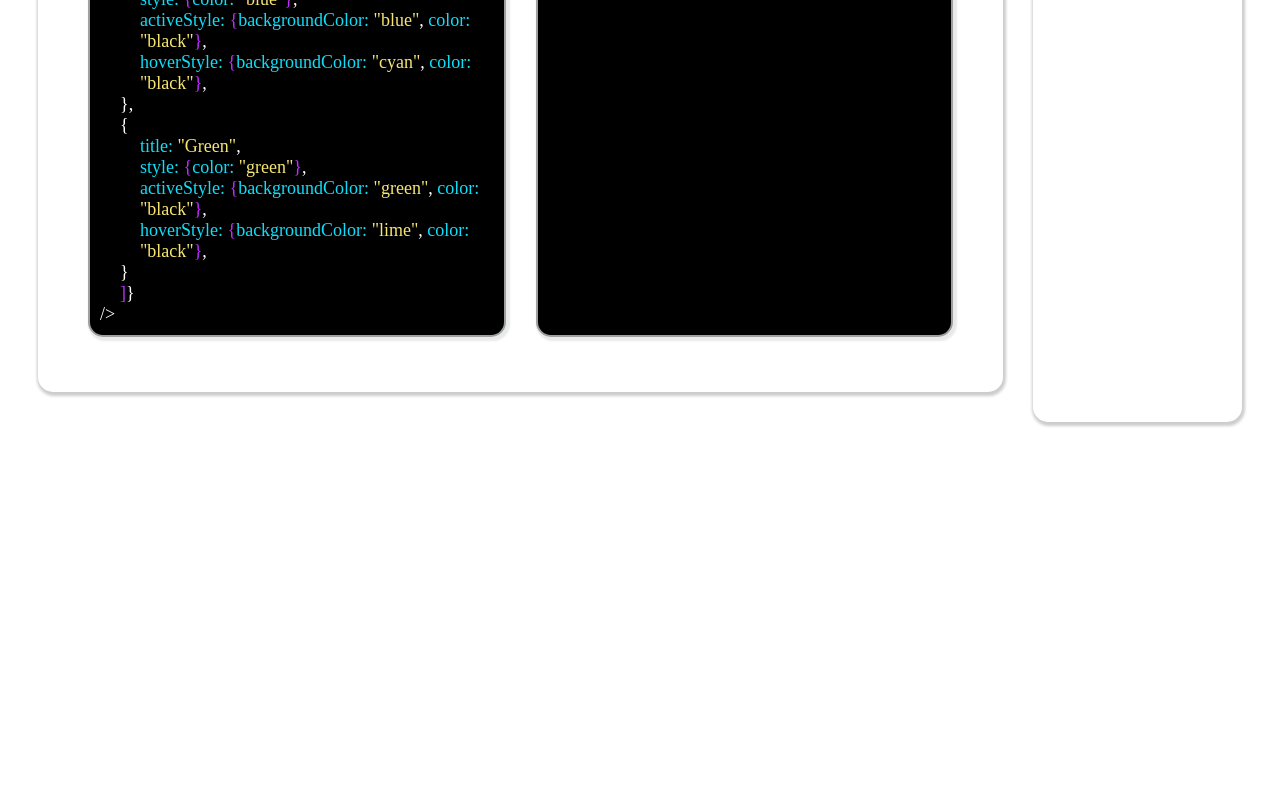
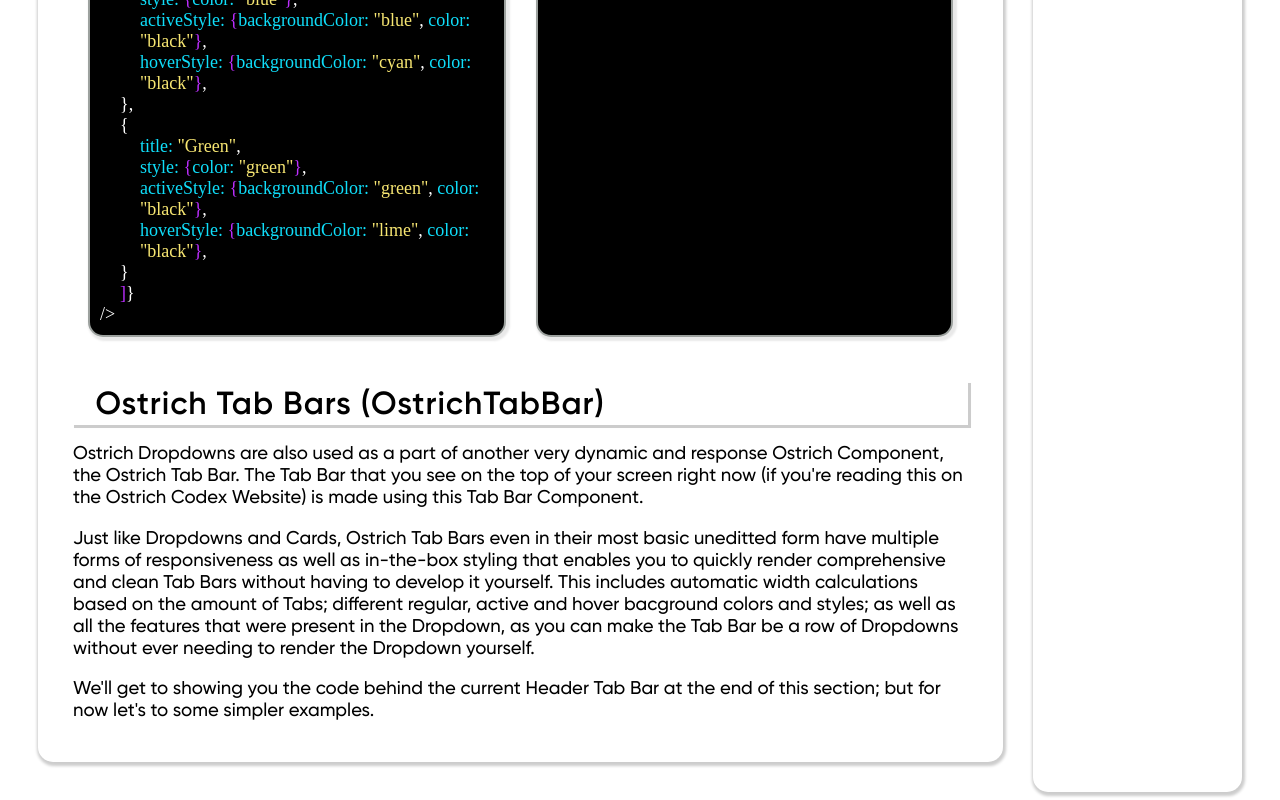
Before and after one commit to NLanese/the-codex, a Next.js app: page /showcases/ostrich-components/ostrich-showcase in a window 1280 px wide. Shown: the part 3639-4439 px from the top of the page. Before the commit the page ends 4069 px from the top, so only its background shows below. Built offline with nearby package versions, Linux system fonts and the light colour scheme.

Commit message:
showcase adding dropdown

```diff
--- a/components/global/headerBar.js
+++ b/components/global/headerBar.js
@@ -89,24 +89,33 @@ export const HeaderBar = ({
             return(
                 <OstrichTabBar
                 startingTabByTitle={tabBar}
-
                 tabs={tabs}
-
                 style={{
                     display: "flex",
                     height: 50, width: '99%',
-                    backgroundColor: '#11013b', boxShadow:'5px 10px 30px 5px rgba(40, 40, 40, 0.4)',
+                    backgroundColor: '#11013b',
+                    boxShadow:'5px 10px 30px 5px rgba(40, 40, 40, 0.4)',
                 }}
-                titleStyle={{fontFamily: "Gilroy",  color: 'white',  fontWeight: 300, textAlign: 'center', textAlignVertical: 'center', fontSize: 24}}
-                activeTitleStyle={{color: '#15c97b',  fontWeight: 700}}
-                hoverTitleStyle={{color: '#15c97b',  fontWeight: 500}}
+
+                titleStyle={{
+                    fontFamily: "Gilroy", fontWeight: 300,
+                    fontSize: 24, color: 'white',
+                }}
+                activeTitleStyle={
+                    {color: '#15c97b',  fontWeight: 700}
+                }
+                hoverTitleStyle={
+                    {color: '#15c97b',  fontWeight: 500}
+                }
 
                 tabStyle={{
                     borderLeft: "1px solid white", borderRight: "1px solid white",
                     backgroundColor: '#11013b', color: "#efefef",
                     borderRadius: 0, padding: 0
                 }}
-                drawerStyle={{color: 'black'}}
+                drawerStyle={
+                    {color: 'black'}
+                }
                 activeTabStyle={{
                     borderLeft: "3px solid lime", borderRight: "3px solid lime",
                     color: 'lime', backgroundColor: '#11013b'
--- a/pages/showcases/ostrich-components/ostrich-showcase.js
+++ b/pages/showcases/ostrich-components/ostrich-showcase.js
@@ -629,6 +629,7 @@ export default function OstrichShowcase() {
     )
   }
 
+
   function renderOstrichButtons(){
     return(
         <div style={{marginBottom: 30}}>
@@ -1200,6 +1201,29 @@ export default function OstrichShowcase() {
     )
   }
 
+  function renderOstrichTabBar(){
+    return(
+        <div style={{marginBottom: 30}}>
+        <div style={Styles.Fonts.lessonHeader}>Ostrich Tab Bars (OstrichTabBar)</div>
+
+            {/* Preamble */}
+            <p style={Styles.Fonts.basic}>
+            Ostrich Dropdowns are also used as a part of another very dynamic and response Ostrich Component, the Ostrich Tab Bar. The Tab Bar that you see on the top of your screen right now
+            (if you're reading this on the Ostrich Codex Website) is made using this Tab Bar Component.
+            </p>
+            <p style={Styles.Fonts.basic}>
+            Just like Dropdowns and Cards, Ostrich Tab Bars even in their most basic uneditted form have multiple forms of responsiveness as well as in-the-box styling that enables you to
+            quickly render comprehensive and clean Tab Bars without having to develop it yourself. This includes automatic width calculations based on the amount of Tabs; different regular,
+            active and hover bacground colors and styles; as well as all the features that were present in the Dropdown, as you can make the Tab Bar be a row of Dropdowns without ever needing
+            to render the Dropdown yourself.
+            </p>
+            <p style={Styles.Fonts.basic}>
+            We'll get to showing you the code behind the current Header Tab Bar at the end of this section; but for now let's to some simpler examples.
+            </p>
+        </div>
+    )
+  }
+
   /////////////////
   // Main Return //
   /////////////////
@@ -1223,6 +1247,7 @@ export default function OstrichShowcase() {
 
                 {renderOstrichCards()}
                 {renderOstrichDropDown()}
+                {renderOstrichTabBar()}
             </div>
 
         </OstCard>
```
